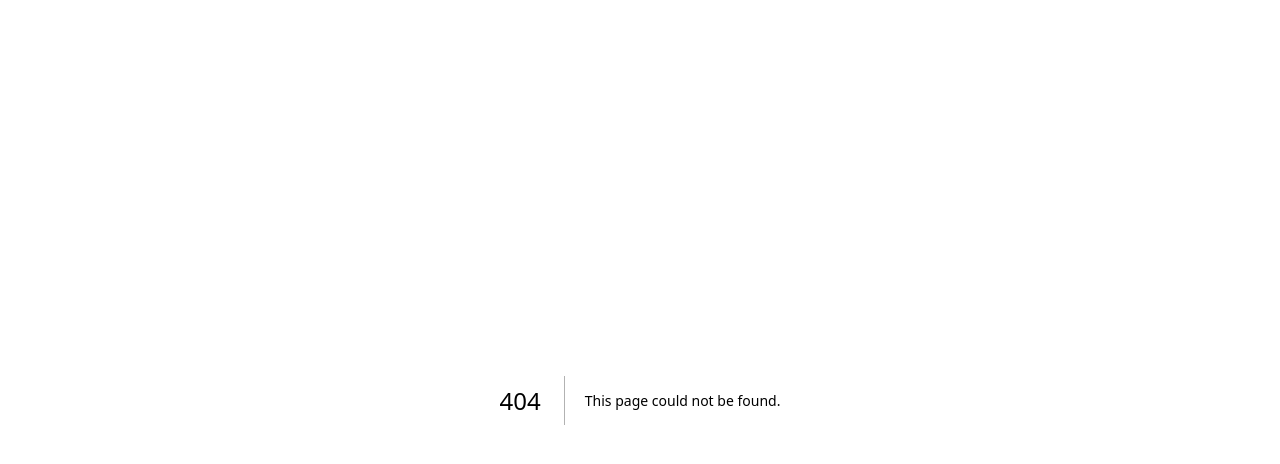
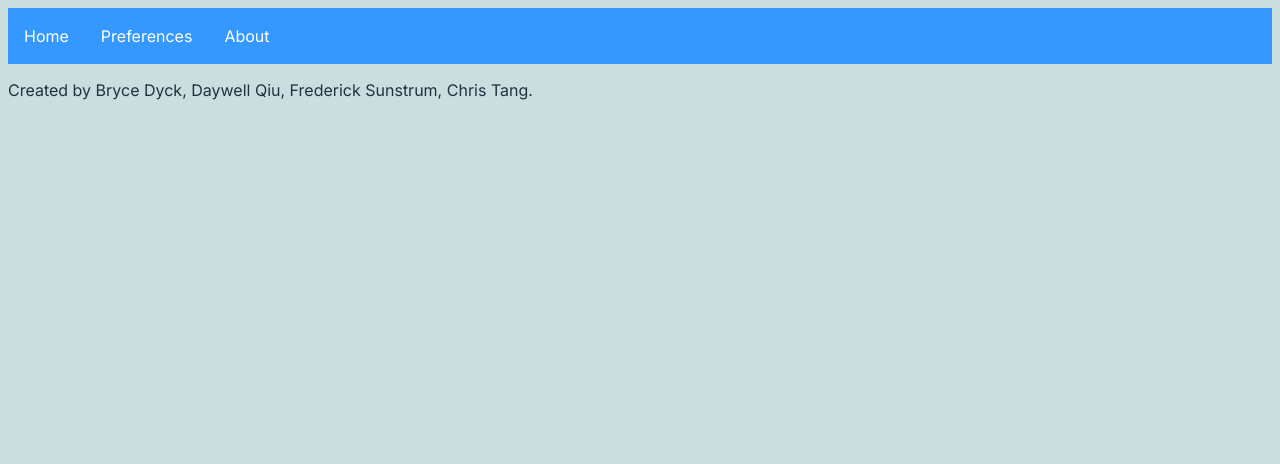
Before and after one commit to dayqiu22/sun-bather, a Next.js app: page /home/about in a window 1280 px wide. Before the commit this address had no page. Shown: the top 464 px of the page. Built offline with nearby package versions, Linux system fonts and the light colour scheme.

Commit message:
Fixed navbar

```diff
--- /dev/null
+++ b/src/app/home/about/page.tsx
@@ -0,0 +1,9 @@
+export default function Page() {
+    return (
+        <div>
+            <p>
+                Created by Bryce Dyck, Daywell Qiu, Frederick Sunstrum, Chris Tang.
+            </p>
+        </div>
+    );
+}
--- a/src/app/home/layout.tsx
+++ b/src/app/home/layout.tsx
@@ -22,17 +22,18 @@ export default function Layout({ children }: { children: React.ReactNode }) {
         <div className="show-fake-browser navbar-page">
             <Container>
             <Header>
-                <Navbar appearance="inverse">
+            <Navbar appearance="inverse">
                 <Nav>
-                    <Nav.Item><Link key="home" href="/home">Home</Link></Nav.Item>
-                    <Nav.Item><Link key="preferences" href="/home/preferences">Preferences</Link></Nav.Item>
+                    <Nav.Item style={{ margin: '10px 0' }} href="/home">Home</Nav.Item>
+                    <Nav.Item style={{ margin: '10px 0' }} href="/home/preferences">Preferences</Nav.Item>
+                    <Nav.Item style={{ margin: '10px 0' }} href="/home/about">About</Nav.Item>
                 </Nav>
-                </Navbar>
+            </Navbar>
             </Header>
             <Content>
                 {children}
             </Content>
-            <Footer>Footer</Footer>
+            <Footer></Footer>
             </Container>
         </div>
     </div>
```
